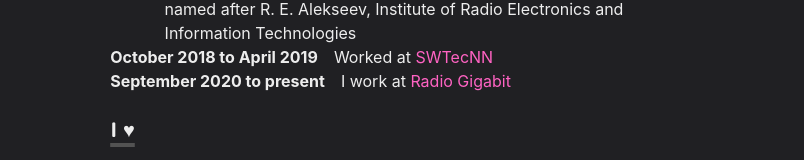
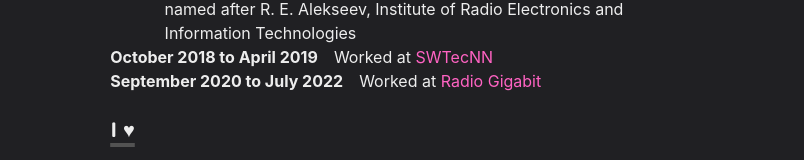
Before and after one commit to walleri1/portfolio-homepage, a Next.js app: page / in a window 1280 px wide. Shown: the part 733-893 px from the top of the page, without its empty margins (243-1047 px from the left). Built offline with nearby package versions, Linux system fonts and the light colour scheme.

Commit message:
Update index.js

```diff
--- a/pages/index.js
+++ b/pages/index.js
@@ -119,8 +119,8 @@
           Worked at <Link href={"https://swtec.group"} target="_blank">SWTecNN</Link>
         </BioSection>
         <BioSection>
-          <BioYear>September 2020 to present</BioYear>
-          I work at <Link href={"https://radiogigabit.ru"} target="_blank">Radio Gigabit</Link>
+          <BioYear>September 2020 to July 2022</BioYear>
+          Worked at <Link href={"https://radiogigabit.ru"} target="_blank">Radio Gigabit</Link>
         </BioSection>
       </Section>
 
```
